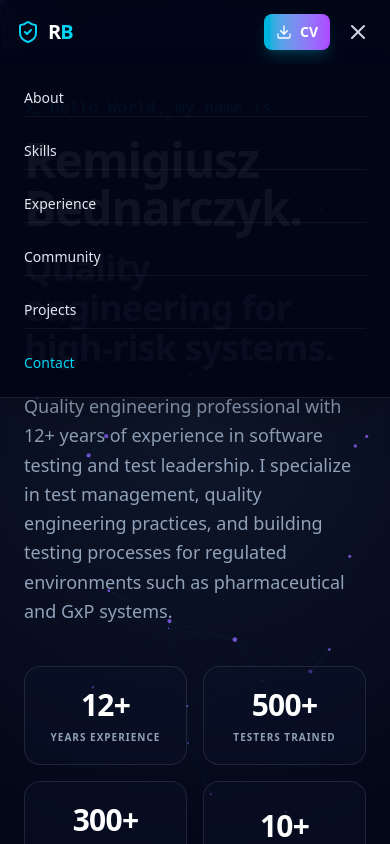
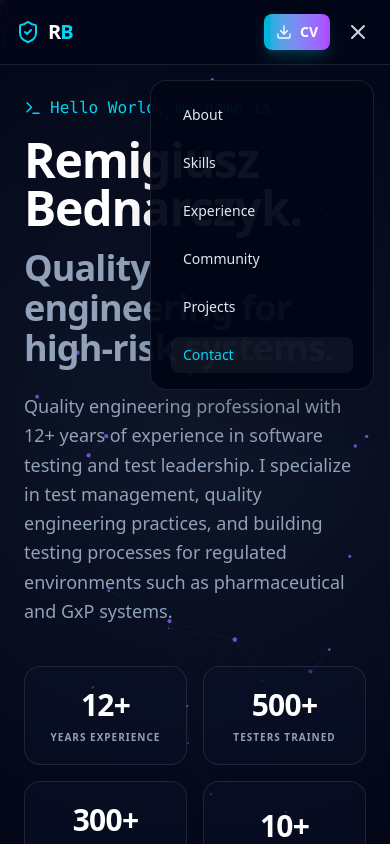
Before and after one commit to rembednarczyk/rembednarczyk.github.io, a React (Vite) app: page / in a window 390 px wide. Both pictures are taken after a click on the button "Toggle mobile menu". Shown: the top 844 px of the page. Built offline with nearby package versions, Linux system fonts and the light colour scheme.

Commit message:
Navbar adjustments for smaller equipement after acceptance tests

```diff
--- a/src/components/layout/Navbar.tsx
+++ b/src/components/layout/Navbar.tsx
@@ -194,41 +194,41 @@ export function Navbar() {
       {isMobileMenuOpen && (
         <div
           ref={menuRef}
-          className="lg:hidden absolute top-16 left-0 right-0 bg-[#020617]/95 backdrop-blur-xl border-b border-white/10 shadow-2xl py-4 px-6 flex flex-col gap-4 text-sm font-medium"
+          className="lg:hidden absolute top-20 right-4 w-56 sm:w-64 bg-[#020617]/95 backdrop-blur-xl border border-white/10 rounded-2xl shadow-2xl py-4 px-5 flex flex-col gap-3 text-sm font-medium origin-top-right animate-in fade-in slide-in-from-top-4 duration-200"
         >
           <button
             onClick={() => scrollToSection("about")}
-            className={`text-left py-2 hover:text-cyan-400 active:text-cyan-400 active:pl-2 transition-all border-b border-white/5 ${activeSection === "about" ? "text-cyan-400" : "text-slate-200"}`}
+            className={`text-left py-2 px-3 rounded-lg hover:bg-white/5 hover:text-cyan-400 active:text-cyan-400 active:scale-95 transition-all ${activeSection === "about" ? "text-cyan-400 bg-white/5" : "text-slate-200"}`}
           >
             About
           </button>
           <button
             onClick={() => scrollToSection("skills")}
-            className={`text-left py-2 hover:text-cyan-400 active:text-cyan-400 active:pl-2 transition-all border-b border-white/5 ${activeSection === "skills" ? "text-cyan-400" : "text-slate-200"}`}
+            className={`text-left py-2 px-3 rounded-lg hover:bg-white/5 hover:text-cyan-400 active:text-cyan-400 active:scale-95 transition-all ${activeSection === "skills" ? "text-cyan-400 bg-white/5" : "text-slate-200"}`}
           >
             Skills
           </button>
           <button
             onClick={() => scrollToSection("experience")}
-            className={`text-left py-2 hover:text-cyan-400 active:text-cyan-400 active:pl-2 transition-all border-b border-white/5 ${activeSection === "experience" ? "text-cyan-400" : "text-slate-200"}`}
+            className={`text-left py-2 px-3 rounded-lg hover:bg-white/5 hover:text-cyan-400 active:text-cyan-400 active:scale-95 transition-all ${activeSection === "experience" ? "text-cyan-400 bg-white/5" : "text-slate-200"}`}
           >
             Experience
           </button>
           <button
             onClick={() => scrollToSection("community")}
-            className={`text-left py-2 hover:text-cyan-400 active:text-cyan-400 active:pl-2 transition-all border-b border-white/5 ${activeSection === "community" ? "text-cyan-400" : "text-slate-200"}`}
+            className={`text-left py-2 px-3 rounded-lg hover:bg-white/5 hover:text-cyan-400 active:text-cyan-400 active:scale-95 transition-all ${activeSection === "community" ? "text-cyan-400 bg-white/5" : "text-slate-200"}`}
           >
             Community
           </button>
           <button
             onClick={() => scrollToSection("projects")}
-            className={`text-left py-2 hover:text-cyan-400 active:text-cyan-400 active:pl-2 transition-all border-b border-white/5 ${activeSection === "projects" ? "text-cyan-400" : "text-slate-200"}`}
+            className={`text-left py-2 px-3 rounded-lg hover:bg-white/5 hover:text-cyan-400 active:text-cyan-400 active:scale-95 transition-all ${activeSection === "projects" ? "text-cyan-400 bg-white/5" : "text-slate-200"}`}
           >
             Projects
           </button>
           <button
             onClick={() => scrollToSection("contact")}
-            className={`text-left py-2 hover:text-cyan-400 active:text-cyan-400 active:pl-2 transition-all ${activeSection === "contact" ? "text-cyan-400" : "text-slate-200"}`}
+            className={`text-left py-2 px-3 rounded-lg hover:bg-white/5 hover:text-cyan-400 active:text-cyan-400 active:scale-95 transition-all ${activeSection === "contact" ? "text-cyan-400 bg-white/5" : "text-slate-200"}`}
           >
             Contact
           </button>
```
Also changed, not shown: 1 other file (tests, documents, lock files or other folders).
